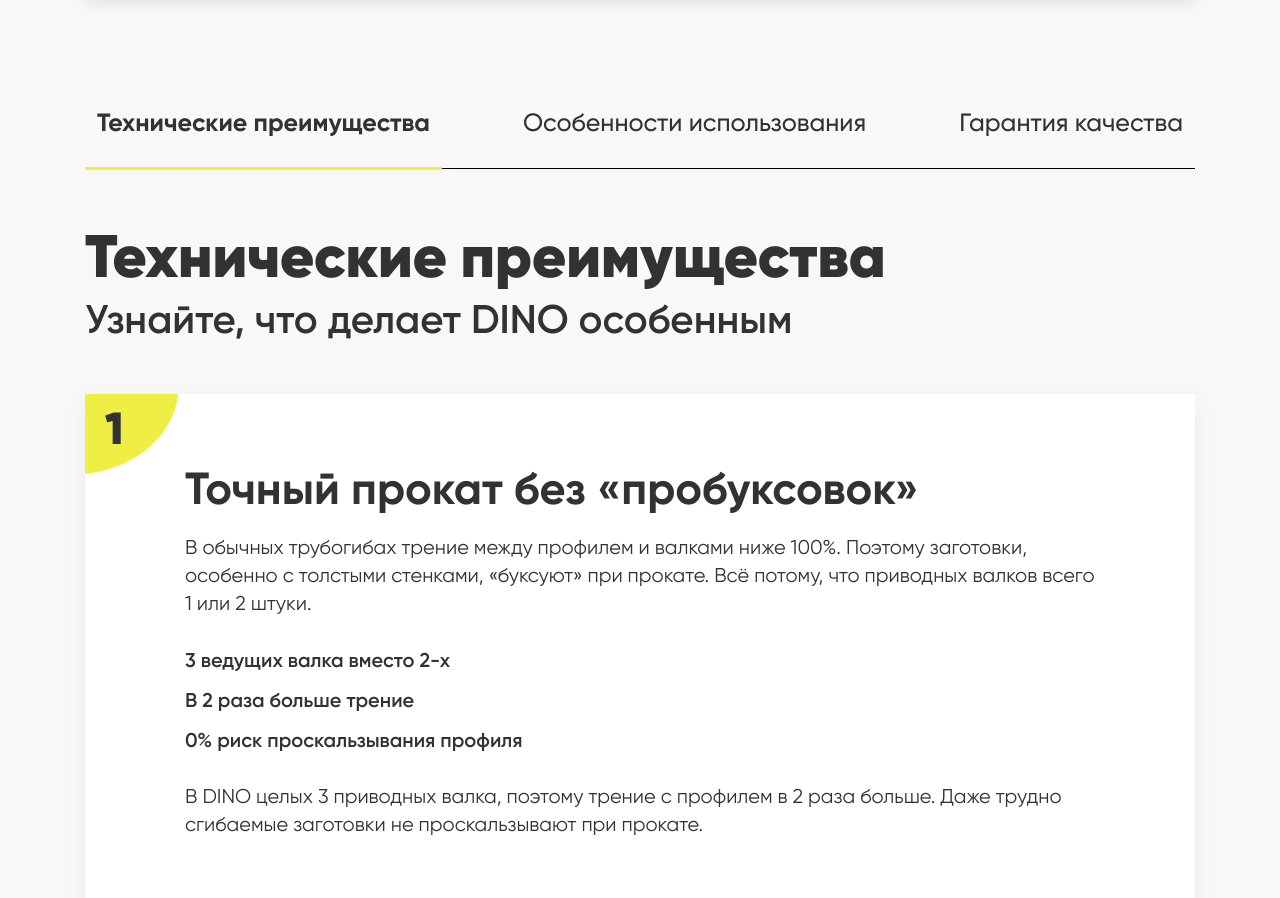
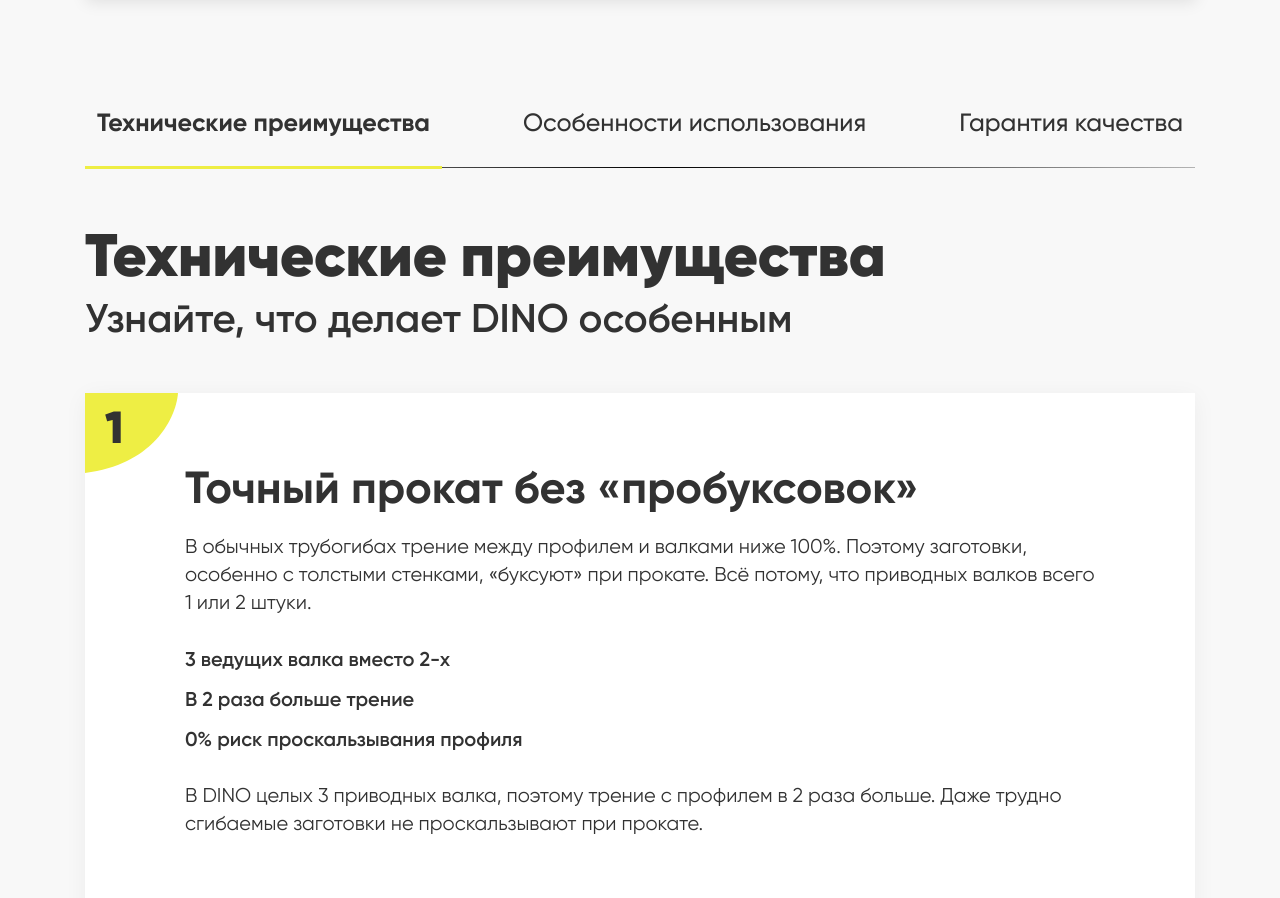
Before and after one commit to Senj0ugahara/trubogib, a website: page web/index.html in a window 1280 px wide. Shown: the part 4893-5791 px from the top of the page. Drawn offline with nearby package versions, Linux system fonts and the light colour scheme; files that its build step writes are made by us from their sources.

Commit message:
Правки

```diff
--- a/web/scss/components/_information.scss
+++ b/web/scss/components/_information.scss
@@ -5,7 +5,9 @@
     margin-bottom: 50px;
     display: flex;
     justify-content: center;
-    border-bottom: 1px solid var(--black-color);
+    background-image: url(../images/information-line.png);
+    background-position: bottom center;
+    background-repeat: no-repeat;
   }
 
   &__btn {
@@ -23,7 +25,7 @@
         content: '';
         position: absolute;
         left: 0;
-        bottom: -2px;
+        bottom: -1px;
         width: 100%;
         height: 3px;
         background-color: #EEEE44;
```
Also changed, not shown: web/images/information-line.png (added), web/images/reviews/reviews-1.jpg, web/images/reviews/reviews-2.jpg, web/images/reviews/reviews-3.jpg, web/images/reviews/reviews-4.jpg.
